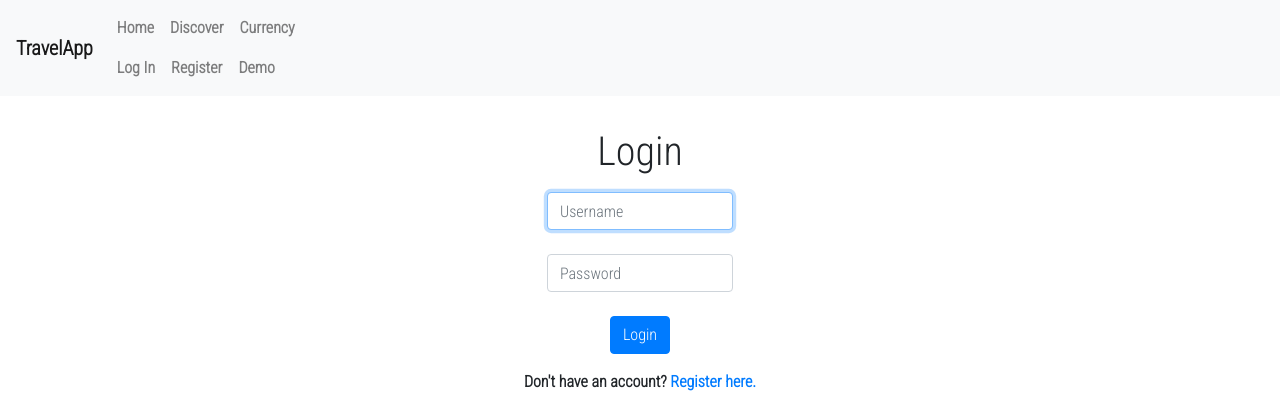
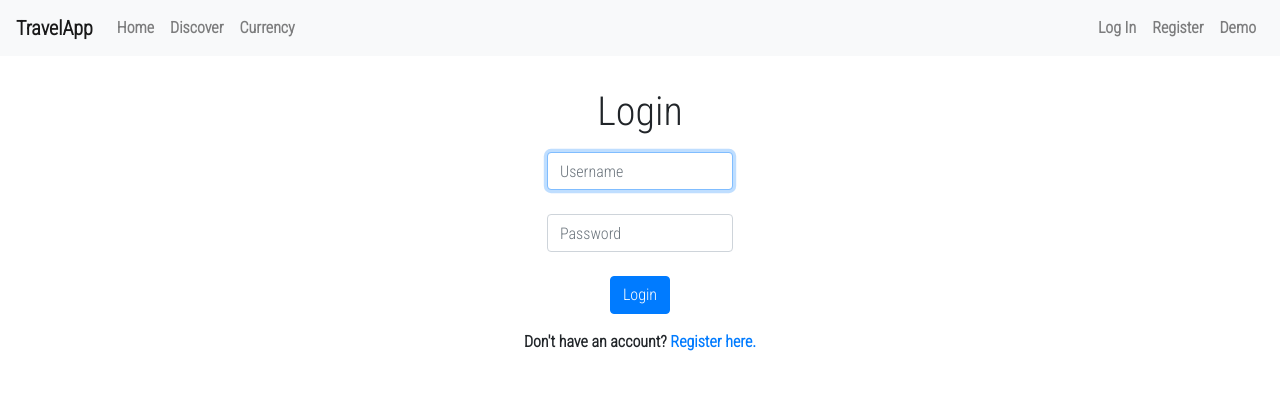
Before and after one commit to djmiller1008/TravelPlanner, a Django app: page /login?next=/edit_solo_day_itinerary in a window 1280 px wide. Shown: the top 420 px of the page. Run offline with Django 3.2, Linux system fonts and the light colour scheme; some libraries are stand-ins or nearby versions.

Commit message:
edit styles

```diff
--- a/travelapp/static/travelapp/styles.css
+++ b/travelapp/static/travelapp/styles.css
@@ -32,7 +32,7 @@ nav {
     position: sticky !important;
     width: 100%;
     top: 0;
-    z-index: 99;
+    z-index: 50;
 }
 
 footer {
@@ -472,6 +472,7 @@ footer {
     height: 100%;
     overflow: auto;
     background-color: rgb(0,0,0, 0.4);
+    z-index: 99;
 }
 
 .modal-content {
@@ -584,6 +585,20 @@ footer {
     padding: 0.5rem;
 }
 
+.error-message {
+    text-align: center;
+}
+
+.nav-flex-div {
+    width: 100%;
+    display: flex;
+    justify-content: space-between;
+}
+
+.user-info {
+    display: flex;
+    justify-content: flex-end;
+}
 
 @keyframes spin {
     from {
```
